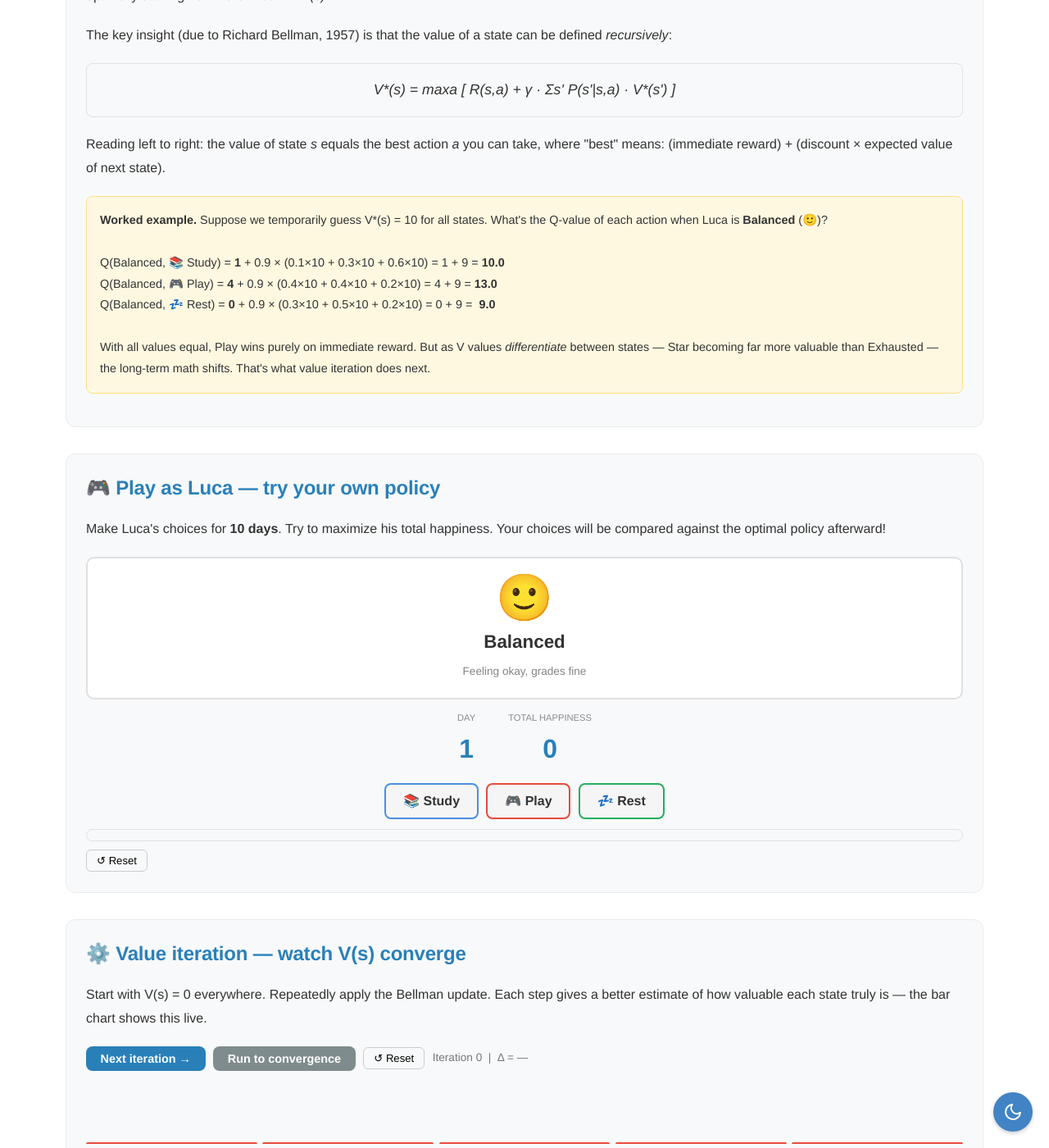
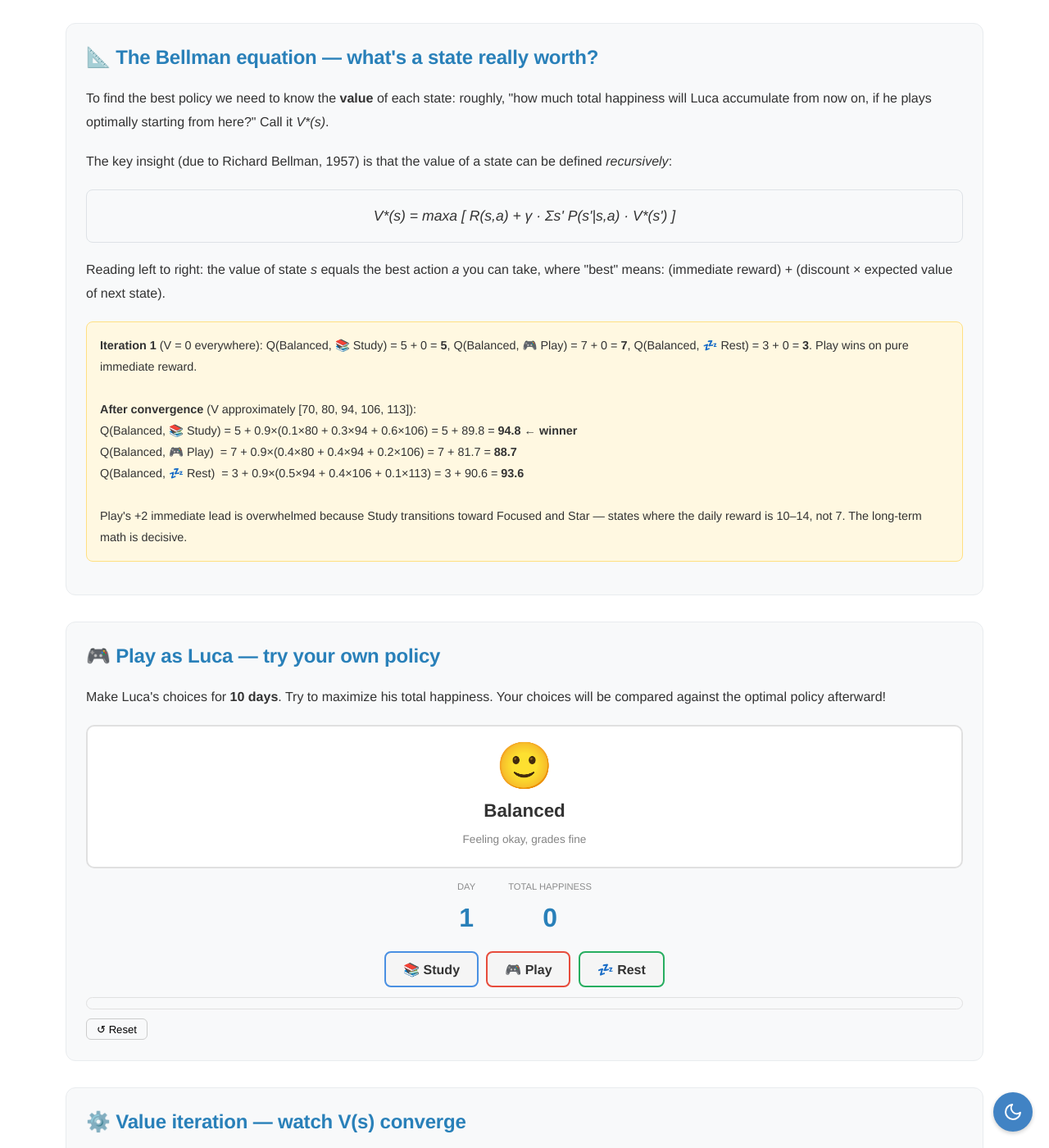
Before and after one commit to Alexdruso/Alexdruso.github.io, a Jekyll site: the page built from docs/_posts/2026-05-21-finding-optimal-policies-mdp.html, in a window 1280 px wide and 1400 px high, scrolled down 1814 px. Shown: the whole window at 82% size. Built offline with Jekyll 4.4.1, drawn with Linux system fonts in a browser that asks for light colours; some of the changed text lies outside the part shown.

Commit message:
Fix MDP reward design: make rewards state-dependent (#10)
Original flaw: rewards depended only on the action, not the state,
so being in a better state never paid off and Play dominated everywhere.

Fix: R(s,a) = state_wellbeing[s] + action_base[a]. Playing as a Star
Student (reward 14) is far more valuable than playing while Exhausted
(reward 4). This makes state transitions matter and produces a
non-trivial optimal policy.

Also tightened Rest transitions so they don't teleport Luca up two
states, making Study competitive from middle states.

https://claude.ai/code/session_0144kWPQHBW6hsXoe1Pqynee

Co-authored-by: Claude <noreply@anthropic.com>

```diff
--- a/docs/_posts/2026-05-21-finding-optimal-policies-mdp.html
+++ b/docs/_posts/2026-05-21-finding-optimal-policies-mdp.html
@@ -281,11 +281,18 @@ excerpt: "What should a 3rd grader do after school — study, play, or rest? Tur
       😴 Exhausted &rarr; 😐 Tired &rarr; 🙂 Balanced &rarr; 💪 Focused &rarr; ⭐ Star
     </div>
     <div class="concept-card" style="border-left-color:#e74c3c">
-      <div class="clabel">Actions A</div>
-      What Luca can do each afternoon:<br><br>
-      📚 <strong>Study</strong> — homework, notes (+1 happiness)<br>
-      🎮 <strong>Play</strong> — video games, pure fun (+4 happiness)<br>
-      💤 <strong>Rest</strong> — nap, recharge (+0 happiness)
+      <div class="clabel">Actions A &amp; Rewards R(s,a)</div>
+      Three choices each afternoon — but the happiness they bring <strong>depends on Luca's state</strong>. A Star Student enjoys everything more:<br><br>
+      <small>
+      <table style="border-collapse:collapse;width:100%;font-size:0.8rem">
+        <tr><th style="text-align:left;padding:2px 4px"></th><th style="padding:2px 4px">📚 Study</th><th style="padding:2px 4px">🎮 Play</th><th style="padding:2px 4px">💤 Rest</th></tr>
+        <tr><td style="padding:2px 4px">😴 Exhausted</td><td style="padding:2px 4px;text-align:center">+2</td><td style="padding:2px 4px;text-align:center">+4</td><td style="padding:2px 4px;text-align:center">0</td></tr>
+        <tr><td style="padding:2px 4px">😐 Tired</td><td style="padding:2px 4px;text-align:center">+3</td><td style="padding:2px 4px;text-align:center">+5</td><td style="padding:2px 4px;text-align:center">+1</td></tr>
+        <tr><td style="padding:2px 4px">🙂 Balanced</td><td style="padding:2px 4px;text-align:center">+5</td><td style="padding:2px 4px;text-align:center">+7</td><td style="padding:2px 4px;text-align:center">+3</td></tr>
+        <tr><td style="padding:2px 4px">💪 Focused</td><td style="padding:2px 4px;text-align:center">+8</td><td style="padding:2px 4px;text-align:center">+10</td><td style="padding:2px 4px;text-align:center">+6</td></tr>
+        <tr><td style="padding:2px 4px">⭐ Star</td><td style="padding:2px 4px;text-align:center"><strong>+12</strong></td><td style="padding:2px 4px;text-align:center"><strong>+14</strong></td><td style="padding:2px 4px;text-align:center"><strong>+10</strong></td></tr>
+      </table>
+      </small>
     </div>
     <div class="concept-card" style="border-left-color:#9b59b6">
       <div class="clabel">Transitions P(s'|s,a)</div>
@@ -329,13 +336,15 @@ excerpt: "What should a 3rd grader do after school — study, play, or rest? Tur
   <p>Reading left to right: the value of state <em>s</em> equals the best action <em>a</em> you can take, where "best" means: (immediate reward) + (discount &times; expected value of next state).</p>
 
   <div class="example-box">
-    <strong>Worked example.</strong> Suppose we temporarily guess V*(s) = 10 for all states. What's the Q-value of each action when Luca is <strong>Balanced</strong> (🙂)?
+    <strong>Iteration 1</strong> (V = 0 everywhere): Q(Balanced, 📚 Study) = 5 + 0 = <strong>5</strong>, Q(Balanced, 🎮 Play) = 7 + 0 = <strong>7</strong>, Q(Balanced, 💤 Rest) = 3 + 0 = <strong>3</strong>. Play wins on pure immediate reward.
     <br><br>
-    Q(Balanced, 📚 Study) = <strong>1</strong> + 0.9 &times; (0.1&times;10 + 0.3&times;10 + 0.6&times;10) = 1 + 9 = <strong>10.0</strong><br>
-    Q(Balanced, 🎮 Play)  = <strong>4</strong> + 0.9 &times; (0.4&times;10 + 0.4&times;10 + 0.2&times;10) = 4 + 9 = <strong>13.0</strong><br>
-    Q(Balanced, 💤 Rest)  = <strong>0</strong> + 0.9 &times; (0.3&times;10 + 0.5&times;10 + 0.2&times;10) = 0 + 9 = &nbsp;<strong>9.0</strong>
+    <strong>After convergence</strong> (V approximately [70, 80, 94, 106, 113]):
+    <br>
+    Q(Balanced, 📚 Study) = 5 + 0.9&times;(0.1&times;80 + 0.3&times;94 + 0.6&times;106) = 5 + 89.8 = <strong>94.8 ← winner</strong><br>
+    Q(Balanced, 🎮 Play)&nbsp; = 7 + 0.9&times;(0.4&times;80 + 0.4&times;94 + 0.2&times;106) = 7 + 81.7 = <strong>88.7</strong><br>
+    Q(Balanced, 💤 Rest)&nbsp; = 3 + 0.9&times;(0.5&times;94 + 0.4&times;106 + 0.1&times;113) = 3 + 90.6 = <strong>93.6</strong>
     <br><br>
-    With all values equal, Play wins purely on immediate reward. But as V values <em>differentiate</em> between states — Star becoming far more valuable than Exhausted — the long-term math shifts. That's what value iteration does next.
+    Play's +2 immediate lead is overwhelmed because Study transitions toward Focused and Star — states where the daily reward is 10–14, not 7. The long-term math is decisive.
   </div>
 </div>
 
@@ -425,9 +434,19 @@ const STATES = [
 ];
 
 const ACTIONS = [
-  { id: 0, name: "Study", emoji: "📚", reward: 1, color: "#4a90e2" },
-  { id: 1, name: "Play",  emoji: "🎮", reward: 4, color: "#e74c3c" },
-  { id: 2, name: "Rest",  emoji: "💤", reward: 0, color: "#27ae60" }
+  { id: 0, name: "Study", emoji: "📚", color: "#4a90e2" },
+  { id: 1, name: "Play",  emoji: "🎮", color: "#e74c3c" },
+  { id: 2, name: "Rest",  emoji: "💤", color: "#27ae60" }
+];
+
+// REWARDS[state][action]: happiness = state wellbeing + action base
+// wellbeing: [0,1,3,6,10] | action base: study=2, play=4, rest=0
+const REWARDS = [
+  [ 2,  4,  0],  // Exhausted
+  [ 3,  5,  1],  // Tired
+  [ 5,  7,  3],  // Balanced
+  [ 8, 10,  6],  // Focused
+  [12, 14, 10]   // Star
 ];
 
 const GAMMA = 0.9;
@@ -442,12 +461,12 @@ const T = [
   [ // 1: Tired
     [{s:0,p:.1},{s:1,p:.4},{s:2,p:.5}],
     [{s:0,p:.5},{s:1,p:.4},{s:2,p:.1}],
-    [{s:1,p:.2},{s:2,p:.6},{s:3,p:.2}]
+    [{s:1,p:.4},{s:2,p:.5},{s:3,p:.1}]
   ],
   [ // 2: Balanced
     [{s:1,p:.1},{s:2,p:.3},{s:3,p:.6}],
     [{s:1,p:.4},{s:2,p:.4},{s:3,p:.2}],
-    [{s:2,p:.3},{s:3,p:.5},{s:4,p:.2}]
+    [{s:2,p:.5},{s:3,p:.4},{s:4,p:.1}]
   ],
   [ // 3: Focused
     [{s:2,p:.1},{s:3,p:.3},{s:4,p:.6}],
@@ -690,14 +709,15 @@ function makeMove(aId) {
   const ac = ACTIONS[aId];
   const from = play.state;
   const next = sample(from, aId);
-  play.score += ac.reward;
-  play.hist.push({s: from, a: aId, ns: next, r: ac.reward});
+  const reward = REWARDS[from][aId];
+  play.score += reward;
+  play.hist.push({s: from, a: aId, ns: next, r: reward});
 
   const log = document.getElementById('play-log');
   const entry = document.createElement('div');
   entry.className = 'log-entry popin';
   const dir = next > from ? ' ↑' : next < from ? ` <span class="lbad">↓</span>` : '';
-  entry.innerHTML = `<strong>Day ${play.day}</strong>: ${STATES[from].emoji}→${ac.emoji}→${STATES[next].emoji} <span class="lg">+${ac.reward}</span>${dir}`;
+  entry.innerHTML = `<strong>Day ${play.day}</strong>: ${STATES[from].emoji}→${ac.emoji}→${STATES[next].emoji} <span class="lg">+${reward}</span>${dir}`;
   log.prepend(entry);
 
   play.state = next;
```
Also changed, not shown: other parts of docs/_posts/2026-05-21-finding-optimal-policies-mdp.html (+6 -6 lines).
